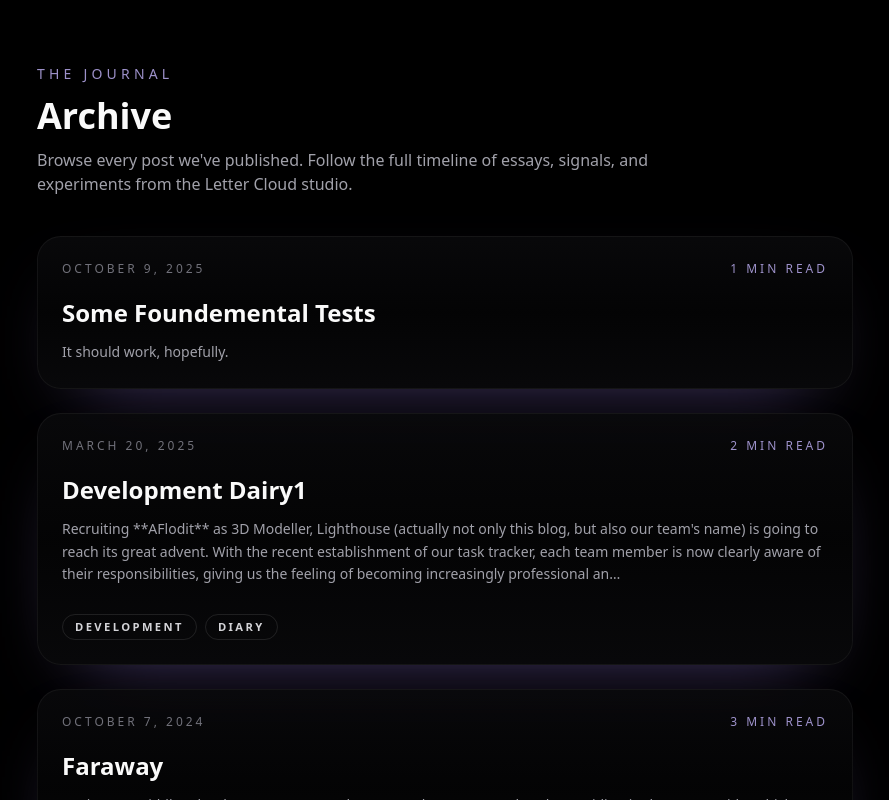
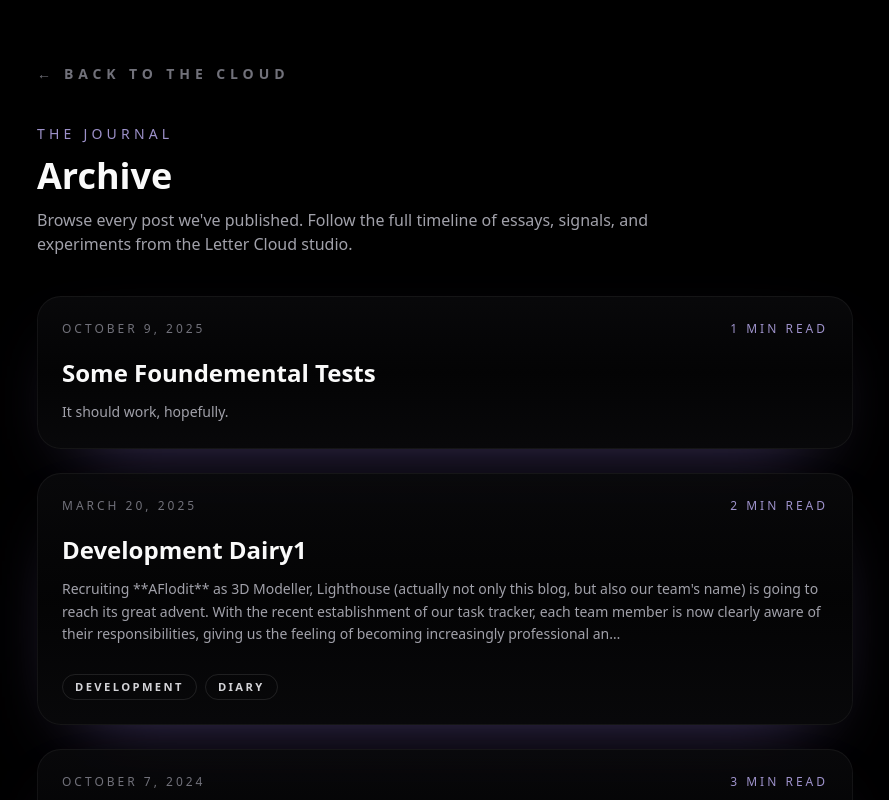
Before and after one commit to A1yCE005/Blog_Alpha, a Next.js app: page /archive in a window 1280 px wide. Shown: the top 800 px of the page, without its empty margins (195-1084 px from the left). Built offline with nearby package versions, Linux system fonts and the light colour scheme.

Commit message:
Update page.tsx

```diff
--- a/app/archive/page.tsx
+++ b/app/archive/page.tsx
@@ -92,6 +92,12 @@ export default async function ArchivePage({ searchParams }: PageProps) {
 
   return (
     <div className="mx-auto flex min-h-screen w-full max-w-4xl flex-col gap-10 px-6 py-16 sm:px-10">
+      <Link
+        href={{ pathname: "/", query: { view: "blog" } }}
+        className="inline-flex items-center gap-2 text-sm font-semibold uppercase tracking-[0.35em] text-zinc-500 transition-colors duration-200 hover:text-violet-200"
+      >
+        <span aria-hidden>←</span> Back to the cloud
+      </Link>
       <header className="flex flex-col gap-3 text-left">
         <p className="text-sm font-medium uppercase tracking-[0.3em] text-violet-300/80">The Journal</p>
         <h1 className="text-3xl font-semibold text-zinc-50 sm:text-4xl">Archive</h1>
```
